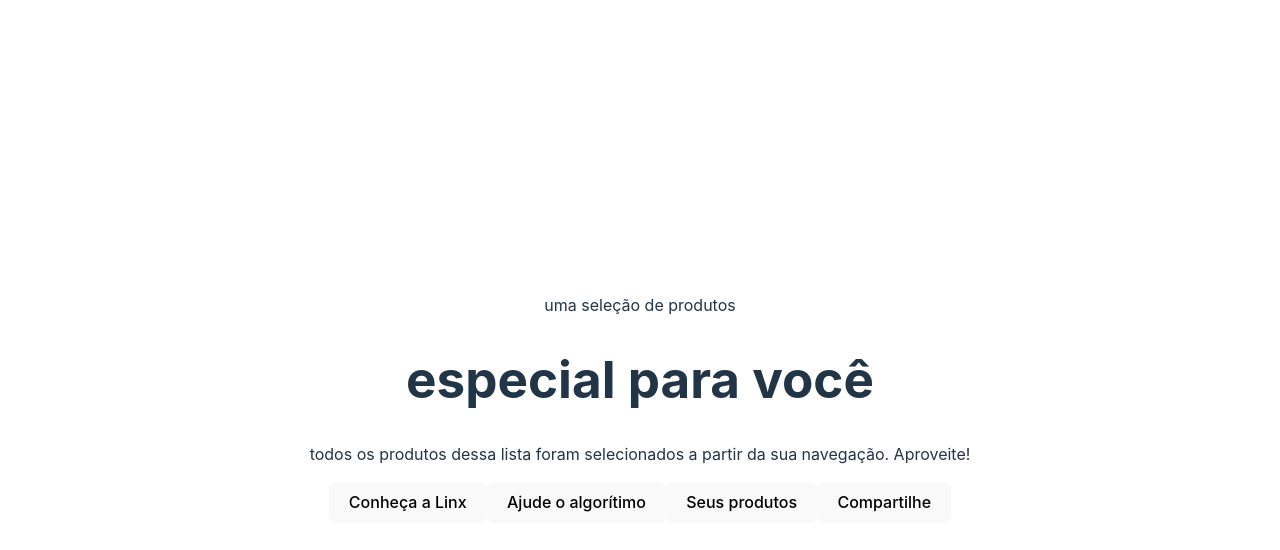
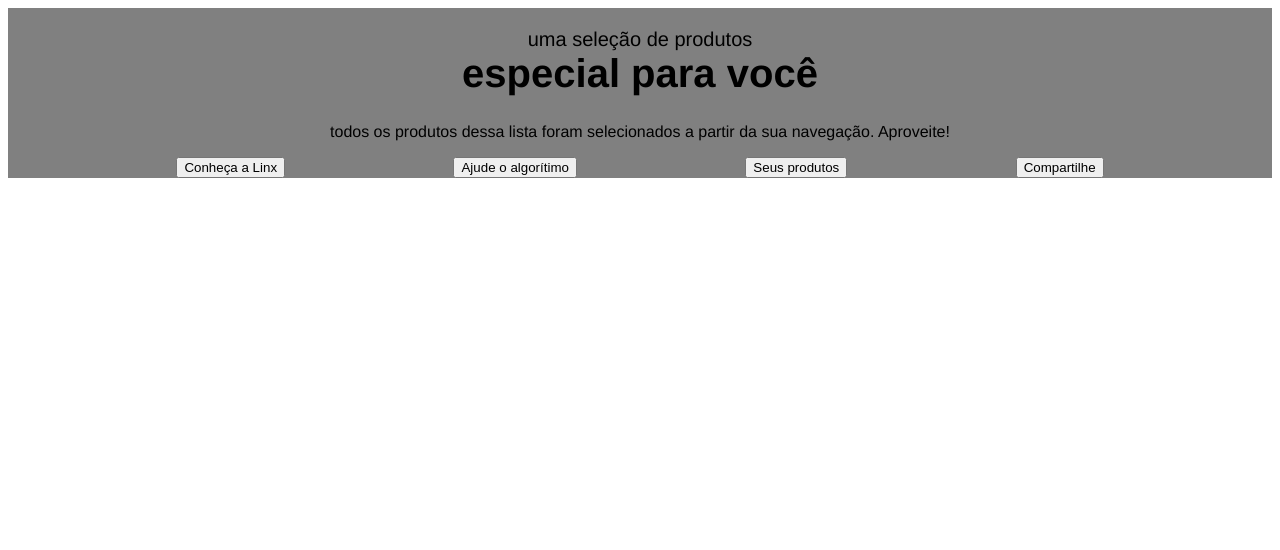
Before and after one commit to rafaelljordao/project1-react, a React (Vite) app: page / in a window 1280 px wide. Shown: the top 550 px of the page. Built offline with nearby package versions, Linux system fonts and the light colour scheme.

Commit message:
estilização dos buttons no header

```diff
--- a/src/App.css
+++ /dev/null
@@ -1,41 +0,0 @@
-#root {
-  max-width: 1280px;
-  margin: 0 auto;
-  padding: 2rem;
-  text-align: center;
-}
-
-.logo {
-  height: 6em;
-  padding: 1.5em;
-  will-change: filter;
-}
-.logo:hover {
-  filter: drop-shadow(0 0 2em #646cffaa);
-}
-.logo.react:hover {
-  filter: drop-shadow(0 0 2em #61dafbaa);
-}
-
-@keyframes logo-spin {
-  from {
-    transform: rotate(0deg);
-  }
-  to {
-    transform: rotate(360deg);
-  }
-}
-
-@media (prefers-reduced-motion: no-preference) {
-  a:nth-of-type(2) .logo {
-    animation: logo-spin infinite 20s linear;
-  }
-}
-
-.card {
-  padding: 2em;
-}
-
-.read-the-docs {
-  color: #888;
-}
--- a/src/App.jsx
+++ b/src/App.jsx
@@ -1,6 +1,5 @@
 import { useState } from 'react'
 import reactLogo from './assets/react.svg'
-import './App.css'
 import { Head } from './components/Header'
 // import Button from './components/Button'
 
--- a/src/components/Header.jsx
+++ b/src/components/Header.jsx
@@ -1,4 +1,5 @@
 import { But } from "./Button"
+import './css/header.css'
 
 export const Head = () => {
     return(
@@ -7,7 +8,7 @@ export const Head = () => {
         <h1 class="header-title">especial para você</h1>
         <p class="header-text-bottom">todos os produtos dessa lista foram selecionados a partir da sua navegação. Aproveite!</p>
 
-        <div>
+        <div class="butts">
             <But txt="Conheça a Linx"/>
             <But txt="Ajude o algorítimo"/>
             <But txt="Seus produtos"/>
--- /dev/null
+++ b/src/components/css/header.css
@@ -0,0 +1,35 @@
+body {
+    font-family: helvetica;
+}
+
+header {
+    display: flex;
+    flex-direction: column;
+    align-items: center;
+    background-color: grey;
+}
+
+/* os buttons aqui tem que chamar com uma palavra só */
+
+.butts {
+    display: flex;
+    justify-content: space-evenly;
+    width: 100%;
+}
+
+/* o header tem como usar hífen-xyz */
+
+.header-text-top {
+    margin-bottom: 0px;
+    font-size: 20px;
+}
+
+.header-title {
+    margin-top: 0px;
+    font-weight: bold;
+    font-size: 40px;
+}
+
+.header-text-bottom {
+    margin-top: 0px;
+}
--- a/src/index.css
+++ /dev/null
@@ -1,70 +0,0 @@
-:root {
-  font-family: Inter, Avenir, Helvetica, Arial, sans-serif;
-  font-size: 16px;
-  line-height: 24px;
-  font-weight: 400;
-
-  color-scheme: light dark;
-  color: rgba(255, 255, 255, 0.87);
-  background-color: #242424;
-
-  font-synthesis: none;
-  text-rendering: optimizeLegibility;
-  -webkit-font-smoothing: antialiased;
-  -moz-osx-font-smoothing: grayscale;
-  -webkit-text-size-adjust: 100%;
-}
-
-a {
-  font-weight: 500;
-  color: #646cff;
-  text-decoration: inherit;
-}
-a:hover {
-  color: #535bf2;
-}
-
-body {
-  margin: 0;
-  display: flex;
-  place-items: center;
-  min-width: 320px;
-  min-height: 100vh;
-}
-
-h1 {
-  font-size: 3.2em;
-  line-height: 1.1;
-}
-
-button {
-  border-radius: 8px;
-  border: 1px solid transparent;
-  padding: 0.6em 1.2em;
-  font-size: 1em;
-  font-weight: 500;
-  font-family: inherit;
-  background-color: #1a1a1a;
-  cursor: pointer;
-  transition: border-color 0.25s;
-}
-button:hover {
-  border-color: #646cff;
-}
-button:focus,
-button:focus-visible {
-  outline: 4px auto -webkit-focus-ring-color;
-}
-
-@media (prefers-color-scheme: light) {
-  :root {
-    color: #213547;
-    background-color: #ffffff;
-  }
-  a:hover {
-    color: #747bff;
-  }
-  button {
-    background-color: #f9f9f9;
-  }
-}
--- a/src/main.jsx
+++ b/src/main.jsx
@@ -1,7 +1,6 @@
 import React from 'react'
 import ReactDOM from 'react-dom/client'
 import App from './App'
-import './index.css'
 
 ReactDOM.createRoot(document.getElementById('root')).render(
   <React.StrictMode>
```
